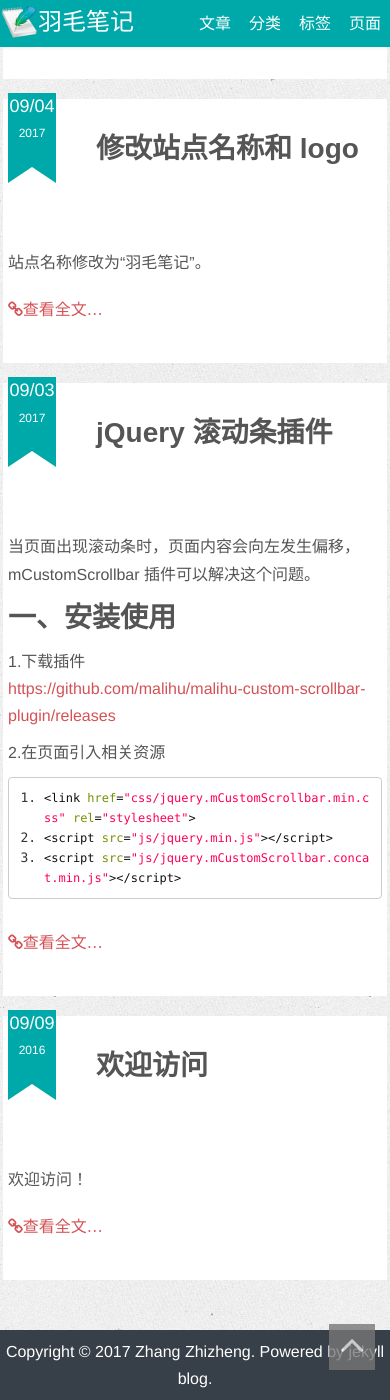
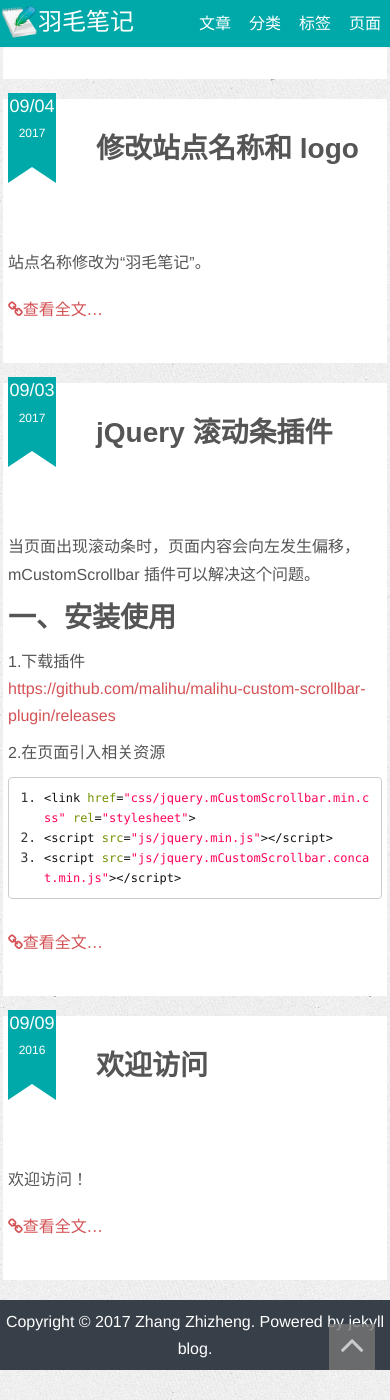
Before and after one commit to zhizheng/zhizheng.github.io, a Jekyll site: the page built from index.html, in a window 390 px wide and 1400 px high, scrolled down 4064 px. Built offline with Jekyll 4.4.1, drawn with Linux system fonts in a browser that asks for light colours; the list of posts is cut into pages by our own code.

Commit message:
Mobile experience optimization

```diff
--- a/assets/themes/twitter/css/style.css
+++ b/assets/themes/twitter/css/style.css
@@ -62,14 +62,23 @@
 	padding-bottom: 120px; /*重要！给footer预留的空间*/
 }
 
+@media (max-width:480px) {
+    .container-narrow {
+        margin: 0 auto;
+        min-height: 100%;
+        padding-top: 50px;
+        padding-bottom: 90px; /*重要！给footer预留的空间*/
+    }
+}
+
+.container-narrow > hr {
+  margin: 30px 0;
+}
+
 .card {
   max-width: 900px;
   background:#fff;
  }
-
-.container-narrow > hr {
-  margin: 30px 0;
-}
 
 .read_more {
   padding: 10px 0 20px;
```
